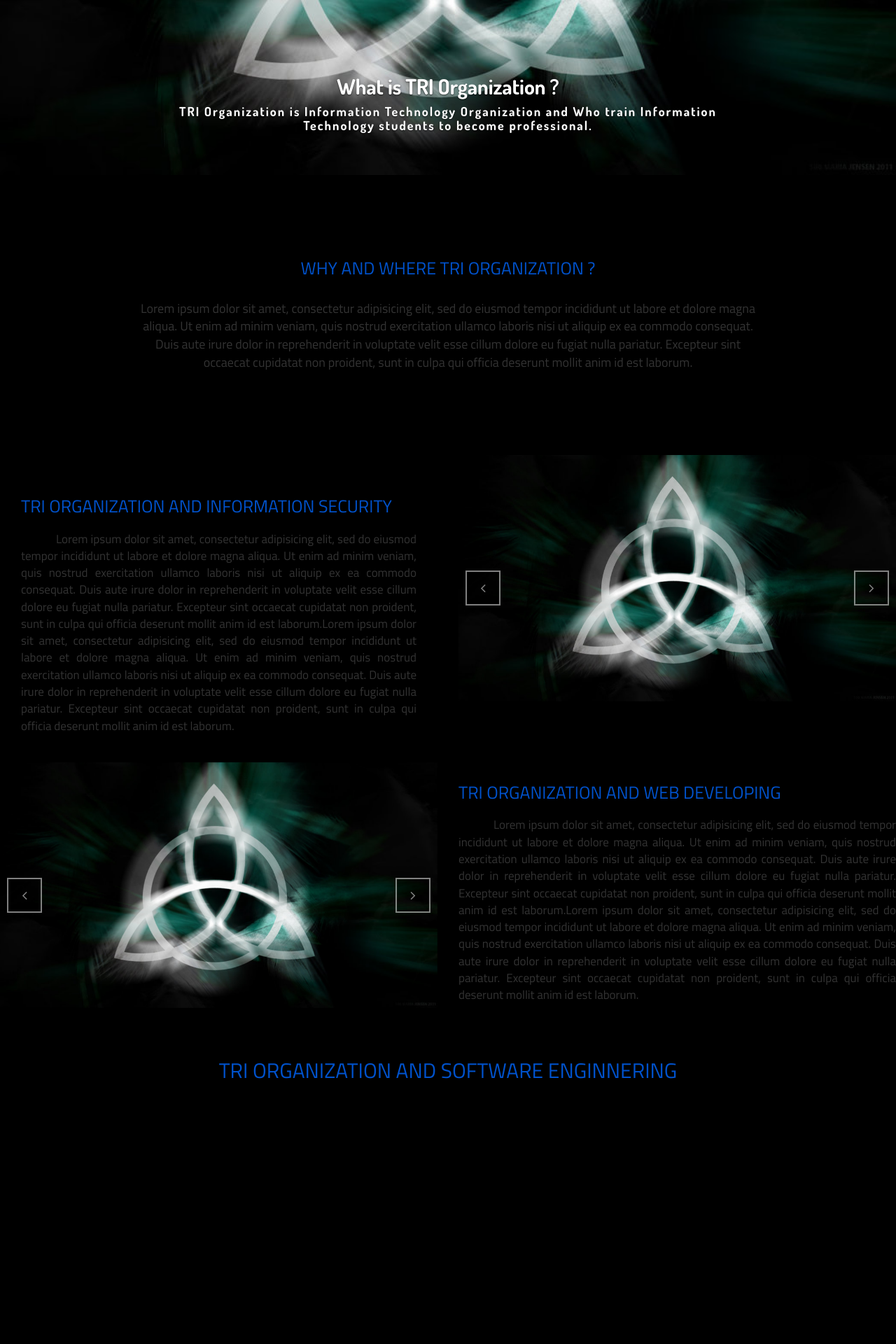
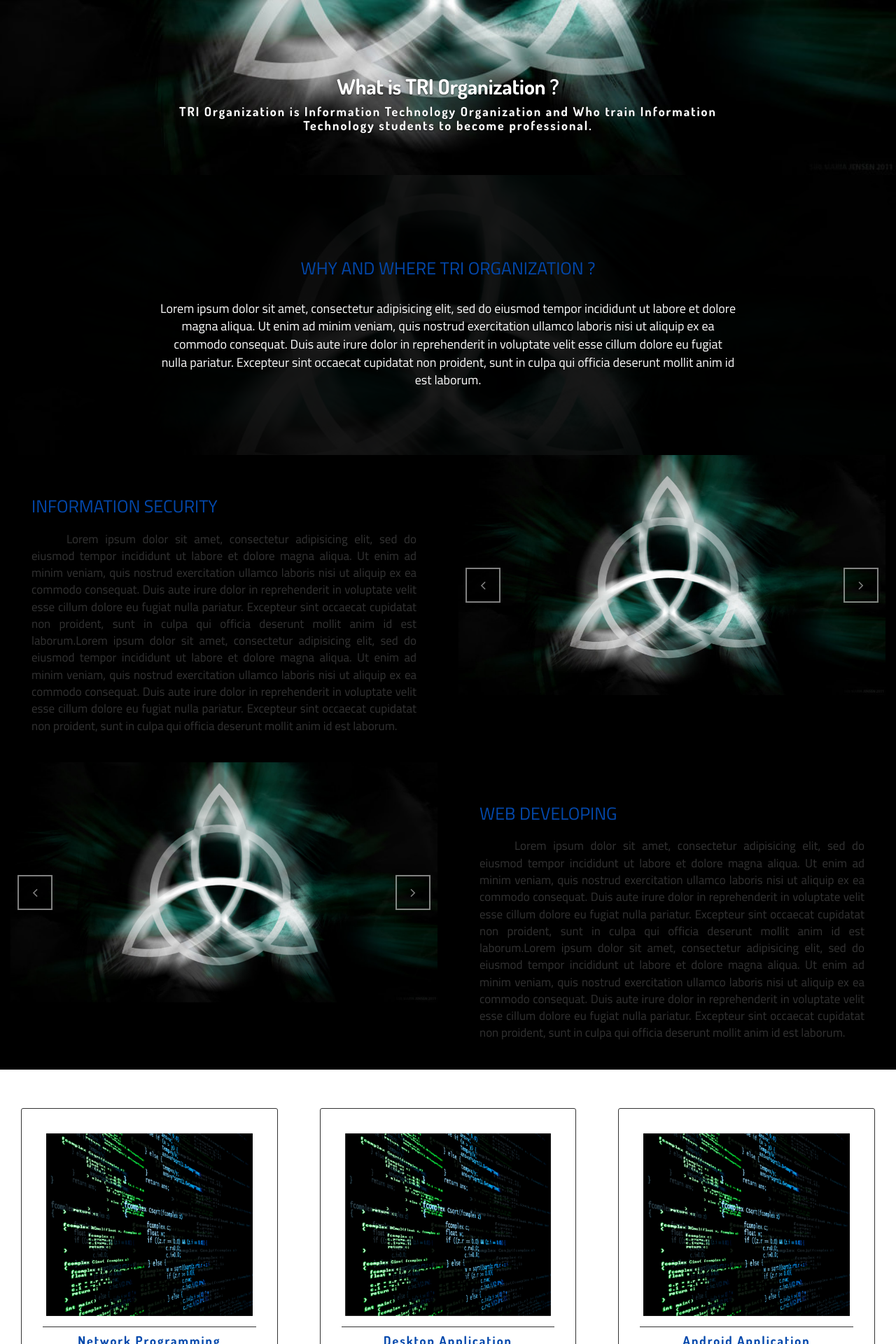
Before and after one commit to BlackM4G1C/triorg.tech, a PHP site: page / in a window 1280 px wide. Shown: the part 470-2390 px from the top of the page at 70% size. Before the commit the page ends 2011 px from the top, so only its background shows below. Run offline with PHP 8.4, Linux system fonts and the light colour scheme.

Commit message:
Programming section finished

```diff
--- a/css/style.css
+++ b/css/style.css
@@ -44,12 +44,21 @@ h1,h2,h3,h4,h5,h6{
 }
 
 body{
-	font-family: 'Titillium Web', sans-serif;
+	font-family : 'Titillium Web', sans-serif;
+	color       : #333;
 }
 
 .container-fluid{
-	padding   : 0px !important;
+	padding       : 0px !important;
 }
+
+.row{
+	margin-left  : 0px !important;
+	margin-right : 0px !important;
+}
+
+
+
 /*
 
 	Css for navbar
@@ -66,9 +75,9 @@ body{
 }
 
 .navbar-brand>a>span{
-	font-family  : 'Dosis',sans-serif;
-	font-weight  : 600;
-	font-size    : 20px;
+	font-family     : 'Dosis',sans-serif;
+	font-weight     : 600;
+	font-size       : 20px;
 	letter-spacing  : 2px;
 }
 
@@ -108,14 +117,14 @@ body{
 		display   : none !important;
 	}
 	.navbar-header{
-		width     : 100%;
-		background-color     : #333;
+		width              : 100%;
+		background-color   : #333;
 	}
 }
 
 
 .mm-menu .mm-navbar a, .mm-menu .mm-navbar>*{
-	color : #4CAF50 !important;
+	color       : #4CAF50 !important;
 	font-family : 'Dosis' , 'sans-serif';
 	font-weight : 600;
 	font-size   : 20px;
@@ -161,16 +170,29 @@ body{
 
 */
 
-.container-fluid>.row>.aim{
+.aim{
 	height            : 400px;
 	background-color  : #000;
+	position          : relative;
+	background        : url('../img/background.jpg') no-repeat center center fixed;
+	-webkit-background-size : cover;
+	-moz-background-size    : cover;
+	-o-backgeound-size      : cover;
+	background-size         : cover;
 
 }
 
-.aim>h6{
+.aim .layer{
+	background-color  : rgba(0, 0, 0, 0.9);
+	position          : absolute;
+	bottom            : 0px;
+	top               : 0px;
+}
+
+.aim h6{
 	margin       : 0px;
 	padding-top  : 120px;
-	color        : #0052CC;
+	color        : #0348AC;
 	font-size    : 25px;
 	font-weight  : 400;
 	text-align   : center;
@@ -178,13 +200,13 @@ body{
 
 }
 
-.aim>p{
+.aim p{
 	text-align   : center;
-	width        : 900px;
 	margin-left  : auto;
 	margin-right : auto;
 	margin-top   : 30px;
 	font-size    : 18px;
+	color        : #fff;
 }
 
 
@@ -197,6 +219,7 @@ body{
 .security{
 	/*height            : 500px;*/
 	background-color  : #000;
+	clear             : both;
 
 }
 
@@ -208,7 +231,7 @@ body{
 	margin         : 0px;
 	padding-top    : 30px;
 	padding-bottom : 20px;
-	color          : #0052CC;
+	color          : #0348AC;
 	font-size      : 25px;
 	font-weight    : 400;
 	font-family    : 'Titillium Web', sans-serif;
@@ -236,11 +259,15 @@ body{
 	margin         : 0px;
 	padding-top    : 30px;
 	padding-bottom : 20px;
-	color          : #0052CC;
+	color          : #0348AC;
 	font-size      : 25px;
 	font-weight    : 400;
 	font-family    : 'Titillium Web', sans-serif;
 	text-transform : uppercase;
+}
+
+.webdeveloping .webdev-description{
+	padding        : 30px;
 }
 
 .webdeveloping .webdev-description>p{
@@ -258,17 +285,55 @@ body{
 
 
 .se-detail{
-	background-color  : #000;
+	background-color  : #FFF;
+	padding-bottom    : 40px;
+	padding-top       : 40px;
 }
 
-.se-detail>h5{
+/*.se-detail>h5{
+	border          : 1px solid #333;
 	margin          : 0px;
-	padding-top     : 70px;
-	padding-bottom  : 20px;
-	color           : #0052CC;
+	margin-bottom   : 70px;
+	color           : blue;
 	font-size       : 30px;
 	font-weight     : 400;
 	text-align      : center;
 	text-transform  : uppercase;
 	font-family     : 'Titillium Web' , sans-serif;
+	display         : inline-block;
+	padding         : 20px;
+}*/
+
+
+
+
+.se-detail .se-part-section .se-part{
+	padding           : 30px;
+	border            : 1px solid #333;
+	margin            : 15px;
+	border-radius     : 3px;
+	/*background-color  : #FFF;*/
 }
+
+.se-detail .se-part-section .se-part .se-img{
+	padding        : 5px;
+	border-bottom  : 1px solid #333;
+	padding-bottom : 15px;
+}
+
+.se-detail .se-part-section .se-part .se-img img{
+	width   : 348px;
+	height  : 261px;
+}
+
+.se-detail .se-part-section .se-part .se-letter>h6{
+	font-size      : 18px;
+	letter-spacing : 2px;
+	color          : #0348AC;
+}
+
+.se-detail .se-part-section .se-part .se-letter>p{
+	font-size       : 15px;
+	text-align      : justify;
+	text-indent     : 40px;
+}
--- a/index.php
+++ b/index.php
@@ -1,6 +1,7 @@
 <?php include 'header.php'; ?>
 
 <body>
+	<div class="container-fluid">
 		<div class="navbar-fixed-top navbar navbar-default">
 			<div class="navbar-header">
 				<a href="#mynav" type="button" class="navbar-toggle">
@@ -25,8 +26,10 @@
 				</ul>
 			</div>
 		</div>
+	</div>
 	<nav id="mynav"></nav>
 
+	<div class="container-fluid">
 		<div class="carousel slide" data-ride="carousel" id="mainCarousel">
 			<div class="carousel-inner">
 				<div class="item active">
@@ -66,11 +69,14 @@
 				<i class="fa fa-angle-right" aria-hidden="true"></i>
 			</a>
 		</div>
+	</div>
 
 
 	<div class="container-fluid">
+		<div class="aim">
 			<div class="row">
-			<div class="aim">
+				<div class="layer">
+					<div class="col-md-8 col-sm-8 col-md-offset-2">
 						<h6>WHY AND WHERE TRI ORGANIZATION ?</h6>
 						<p>Lorem ipsum dolor sit amet, consectetur adipisicing elit,
 							sed do eiusmod tempor incididunt ut labore et dolore magna aliqua.
@@ -83,12 +89,14 @@
 					</div>
 				</div>
 			</div>
+		</div>
+	</div>
 	<div class="container-fluid">
 		<div class="security">
 			<div class="row">
 				<div class="col-md-6 col-sm-6">
 					<div class="security-description">
-						<h6>TRI Organization and Information Security</h6>
+						<h6>Information Security</h6>
 						<p>Lorem ipsum dolor sit amet, consectetur adipisicing elit, sed do eiusmod tempor incididunt ut labore et dolore magna aliqua. Ut enim ad minim veniam, quis nostrud exercitation ullamco laboris nisi ut aliquip ex ea commodo consequat. Duis aute irure dolor in reprehenderit in voluptate velit esse cillum dolore eu fugiat nulla pariatur. Excepteur sint occaecat cupidatat non proident, sunt in culpa qui officia deserunt mollit anim id est laborum.Lorem ipsum dolor sit amet, consectetur adipisicing elit, sed do eiusmod tempor incididunt ut labore et dolore magna aliqua. Ut enim ad minim veniam, quis nostrud exercitation ullamco laboris nisi ut aliquip ex ea commodo consequat. Duis aute irure dolor in reprehenderit in voluptate velit esse cillum dolore eu fugiat nulla pariatur. Excepteur sint occaecat cupidatat non proident, sunt in culpa qui officia deserunt mollit anim id est laborum.
 						</p>
 					</div>
@@ -147,7 +155,7 @@
 				</div>
 				<div class="col-md-6 col-sm-6">
 					<div class="webdev-description">
-						<h6>TRI Organization and Web Developing</h6>
+						<h6>Web Developing</h6>
 						<p>Lorem ipsum dolor sit amet, consectetur adipisicing elit, sed do eiusmod tempor incididunt ut labore et dolore magna aliqua. Ut enim ad minim veniam, quis nostrud exercitation ullamco laboris nisi ut aliquip ex ea commodo consequat. Duis aute irure dolor in reprehenderit in voluptate velit esse cillum dolore eu fugiat nulla pariatur. Excepteur sint occaecat cupidatat non proident, sunt in culpa qui officia deserunt mollit anim id est laborum.Lorem ipsum dolor sit amet, consectetur adipisicing elit, sed do eiusmod tempor incididunt ut labore et dolore magna aliqua. Ut enim ad minim veniam, quis nostrud exercitation ullamco laboris nisi ut aliquip ex ea commodo consequat. Duis aute irure dolor in reprehenderit in voluptate velit esse cillum dolore eu fugiat nulla pariatur. Excepteur sint occaecat cupidatat non proident, sunt in culpa qui officia deserunt mollit anim id est laborum.
 						</p>
 					</div>
@@ -158,9 +166,70 @@
 	<div class="container-fluid">
 		<div class="software-engineering">
 			<div class="row">
-				<div class="col-md-12 col-sm-12">
-					<div class="se-detail">
-						<h5>TRI Organization and Software Enginnering</h5>
+				<div class="se-detail text-center">
+					<div class="se-part-section">
+						<div class="row">
+							<div class="col-md-4 col-sm-4 ">
+								<div class="se-part">
+									<div class="se-img">
+										<div class="carousel slide" data-ride="carousel" id="test-slide">
+											<div class="carousel-inner">
+												<div class="item active">
+													<img src="img/se.jpg">
+												</div>
+												<div class="item">
+													<img src="img/background.jpg">
+												</div>
+											</div>
+										</div>
+									</div>
+									<div class="se-letter">
+										<h6>Network Programming</h6>
+										<p>Lorem ipsum dolor sit amet, consectetur adipisicing elit, sed do eiusmod tempor incididunt ut labore et dolore magna aliqua. Ut enim ad minim veniam, quis nostrud exercitation ullamco laboris nisi ut aliquip ex ea commodo consequat. Duis aute irure dolor in reprehenderit in voluptate velit esse cillum dolore </p>
+									</div>
+								</div>
+							</div>
+							<div class="col-md-4 col-sm-4">
+								<div class="se-part">
+									<div class="se-img">
+										<div class="carousel slide" data-ride="carousel" id="test-slide">
+											<div class="carousel-inner">
+												<div class="item active">
+													<img src="img/se.jpg">
+												</div>
+												<div class="item">
+													<img src="img/background.jpg">
+												</div>
+											</div>
+										</div>
+									</div>
+									<div class="se-letter">
+										<h6>Desktop Application Programming</h6>
+										<p>Lorem ipsum dolor sit amet, consectetur adipisicing elit, sed do eiusmod tempor incididunt ut labore et dolore magna aliqua. Ut enim ad minim veniam, quis nostrud exercitation ullamco laboris nisi ut aliquip ex ea commodo consequat. Duis aute irure dolor in reprehenderit in voluptate velit esse cillum dolore </p>
+									</div>
+								</div>
+							</div>
+							<div class="col-md-4 col-sm-4">
+								<div class="se-part">
+									<div class="se-img">
+										<div class="carousel slide" data-ride="carousel" id="test-slide">
+											<div class="carousel-inner">
+												<div class="item active">
+													<img src="img/se.jpg">
+												</div>
+												<div class="item">
+													<img src="img/background.jpg">
+												</div>
+											</div>
+										</div>
+									</div>
+									<div class="se-letter">
+										<h6>Android Application Programming</h6>
+										<p>Lorem ipsum dolor sit amet, consectetur adipisicing elit, sed do eiusmod tempor incididunt ut labore et dolore magna aliqua. Ut enim ad minim veniam, quis nostrud exercitation ullamco laboris nisi ut aliquip ex ea commodo consequat. Duis aute irure dolor in reprehenderit in voluptate velit esse cillum dolore </p>
+									</div>
+								</div>
+							</div>
+						</div>
 					</div>
 				</div>
 			</div>
```
Also changed, not shown: img/se.jpg (added). Lines whose indentation alone changed are shown as unchanged.
